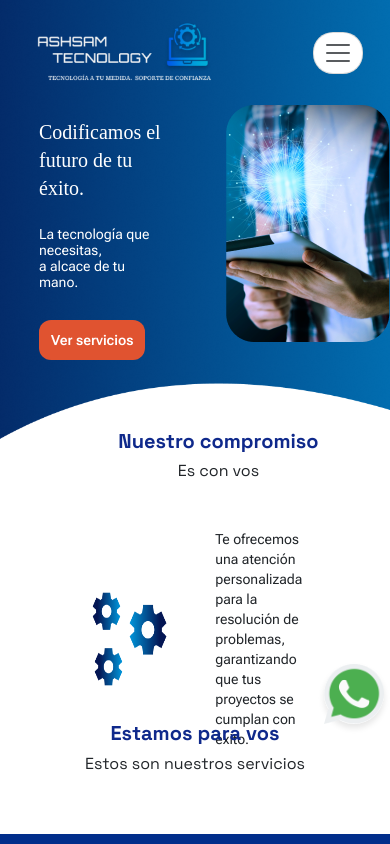
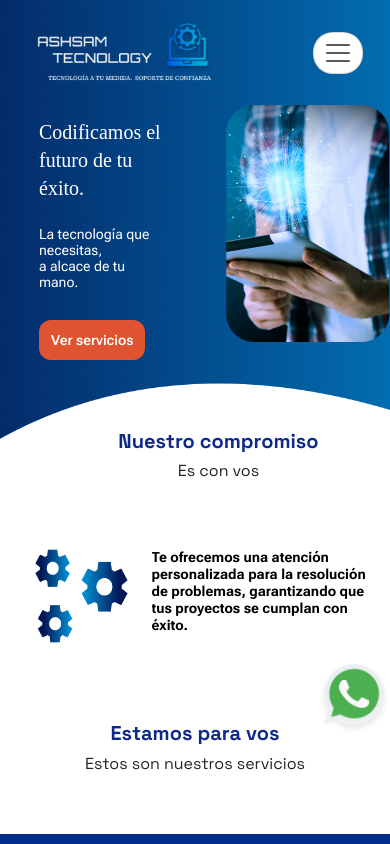
Before and after one commit to javiergp23/ashtech, a React (Vite) app: page / in a window 390 px wide. Shown: the top 844 px of the page. Built offline with nearby package versions, Linux system fonts and the light colour scheme; a web font is replaced by a local one.

Commit message:
add animation heroSection

```diff
--- a/src/App.jsx
+++ b/src/App.jsx
@@ -7,8 +7,6 @@ import Testimonials from './layouts/Testimonials.jsx'
 import Contact from './layouts/Contact.jsx'
 import Footer from './layouts/Footer.jsx'
 import Whatsapp from './components/Whatsapp.jsx'
-import Description from './components/Description.jsx'
-
 
 function App() {
   return (
@@ -21,7 +19,6 @@ function App() {
       <Contact/>
       <Footer/>
       <Whatsapp/>
-      <Description/>
     </>
   )
 }
--- a/src/components/Card.jsx
+++ b/src/components/Card.jsx
@@ -12,7 +12,7 @@ export default function Card({id, title, img, paragraph, imgModal, titleModal, p
                    {paragraph}
                 </p>
             </div>
-            <div className="modal fade" id={id} data-bs-backdrop="static" data-bs-keyboard="false" tabindex="-1" aria-labelledby="staticBackdropLabel" aria-hidden="true">
+            <div className="modal fade" id={id} data-bs-backdrop="static" data-bs-keyboard="false" tabIndex="-1" aria-labelledby="staticBackdropLabel" aria-hidden="true">
             <div className="modal-dialog modal-lg modal-container">
                 <div className="modal-content">
                 <div className="modal-header">
--- a/src/components/Description.jsx
+++ b/src/components/Description.jsx
@@ -3,22 +3,36 @@ import './description.css';
 
 export default function Description(){
     const [currentTextIndex, setCurrentTextIndex] = useState(0);
+    const [isAnimating, setIsAnimating] = useState(false);
 
-  const texts = ["Texto 1", "Texto 2", "Texto 3", "Texto 4"];
+  const texts = [
+    "Te ofrecemos una atención personalizada para la resolución de problemas, garantizando que tus proyectos se cumplan con éxito. ",
+    "Contamos con un equipo de expertos comprometidos con la excelencia y la innovación, asegurando una implementación eficiente y un soporte continuo.",
+    "Te garantizamos soluciones tecnológicas de vanguardia adaptadas a tus necesidades.",
+  ];
 
   useEffect(() => {
     const interval = setInterval(() => {
+      setIsAnimating(true);
+
+      // Esperar la duración de la animación antes de cambiar el texto
+      setTimeout(() => {
         setCurrentTextIndex((prevIndex) => (prevIndex + 1) % texts.length);
-    }, 10000); // Cambia cada 4 segundos
+        setIsAnimating(false); // Detener la animación después del cambio
+      }, 1000); // Ajusta este tiempo al de tu animación de imagen
+    }, 10000); // Cada 8 segundos se cambia el texto
 
-    return () => clearInterval(interval); // Limpiar intervalo al desmontar
+    return () => clearInterval(interval);
   }, [texts.length]);
+
 
     return(
         <>
           <div className="container">
             <div className="content">
-                <div className="image-container">
+                <div
+                  className={`image-container ${isAnimating ? "animate" : ""}`}
+                >
                   <img
                       src="/src/assets/Frame-1.png"
                       alt="Rotating"
@@ -26,7 +40,8 @@ export default function Description(){
                   />
                 </div>
                 <div className="text-container">
-                <p className="animated-text">{texts[currentTextIndex]}</p>
+                  <p className={`animated-text animated-text-style ${isAnimating ? "text-animate" : ""}`}>
+                    {texts[currentTextIndex]}</p>
                 </div>
             </div>
           </div>
--- a/src/components/description.css
+++ b/src/components/description.css
@@ -2,8 +2,8 @@
     display: flex;
     justify-content: center;
     align-items: center;
-    height: 100vh;
-    background-color: #f0f0f0;
+    width: 600px;
+    height: 70%;
   }
 
   .content {
@@ -20,52 +20,69 @@
   .rotating-image {
     width: 100%;
     height: 100%;
-    animation: rotateImage 1s infinite;
     transform-origin: center;
+    transition: transform 0.4s ease-in-out;
   }
 
-  .text-container {
-    width: 200px;
-    overflow: hidden;
-    height: 80px; /* Altura del texto visible */
-    display: flex;
-    align-items: center;
-    position: relative;
+  .image-container.animate .rotating-image {
+    animation: swing 1s ease-in-out;
   }
 
-  .animated-text {
-    position: absolute;
-    animation: slideText 5s infinite;
-    font-size: 18px;
-    font-weight: bold;
-    color: black;
-  }
-
-  /* Animación de rotación */
-  @keyframes rotateImage {
+  @keyframes swing {
     0% {
       transform: rotate(0deg);
     }
+    /* Gira hacia un lado */
     50% {
-      transform: rotate(180deg);
+      transform: rotate(190deg);
     }
     100% {
       transform: rotate(0deg);
     }
   }
 
-  /* Animación de cambio de texto */
+  .text-container {
+    width: 230px;
+    overflow: hidden;
+    height: 200px; /* Altura del texto visible */
+    display: flex;
+    align-items: center;
+    position: relative;
+    margin-top: 30px;
+  }
+
+  .animated-text {
+    position: absolute;
+    font-size: 18px;
+    font-weight: bold;
+    color: black;
+  }
+
+  .animated-text-style{
+    font-size: 14px;
+    font-family: Roboto Flex;
+    line-height: 17px;
+    text-align: left;
+  }
+  /* Cambia el texto al mismo tiempo que gira la imagen */
+  .text-animate {
+    animation: slideText 1s ease-in-out;
+  }
+
+  /* Animación de rotación */
   @keyframes slideText {
     0% {
       transform: translateY(0);
       opacity: 1;
     }
+    /* Se mueve hacia arriba */
     50% {
+      transform: translateY(50px);
+      opacity: 0.5;
+    }
+    /* Regresa a la posición inicial */
+    100% {
+      transform: translateY(150px);
       opacity: 0;
     }
-    100% {
-      transform: translateY(30px);
-      opacity: 0;
-    }
-
   }
--- a/src/layouts/HeroSection.jsx
+++ b/src/layouts/HeroSection.jsx
@@ -1,5 +1,6 @@
 import './heroSection.css'
 import NavBar from '../components/NavBar.jsx'
+import Description from '../components/Description.jsx'
 
 export default function HeroSection() {
     return(
@@ -21,10 +22,7 @@ export default function HeroSection() {
                 <p className="subtiitle-two">Es con vos</p>
             </div>
             <div className='ofert-container'>
-                <div className='frame-container-img'>
-                    <img className='frame-1' src="/src/assets/Frame-1.png" alt="frame-1" />
-                </div>
-                <p className='text-frame'>Te ofrecemos una atención personalizada para la resolución de problemas, garantizando que tus proyectos se cumplan con éxito.</p>
+                <Description/>
             </div>
         </div>
     )
--- a/src/layouts/heroSection.css
+++ b/src/layouts/heroSection.css
@@ -212,7 +212,7 @@
     .subtiitle-two{
         font-size: 16px;
         text-align: center;
-        margin-bottom: 8%;
+        margin-bottom: 0%;
     }
 
     .carousel{
@@ -240,6 +240,13 @@
     }
     .elements-hero-section{
         margin-left: 10%;
+    }
+    .ofert-container{
+        width: 90%;
+        margin: auto;
+        display: flex;
+        align-items: center;
+        margin-bottom: 5%;
     }
 }
 
```
Lines whose indentation alone changed are shown as unchanged.
